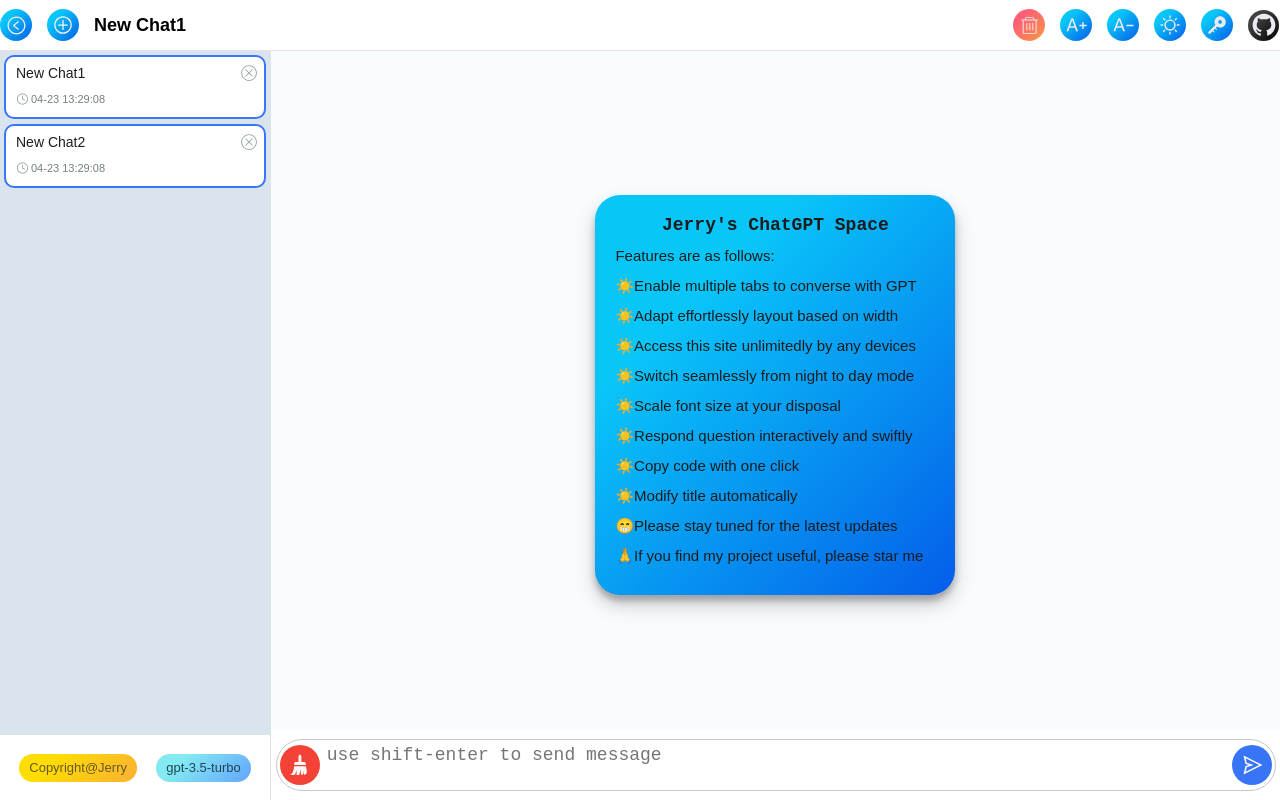
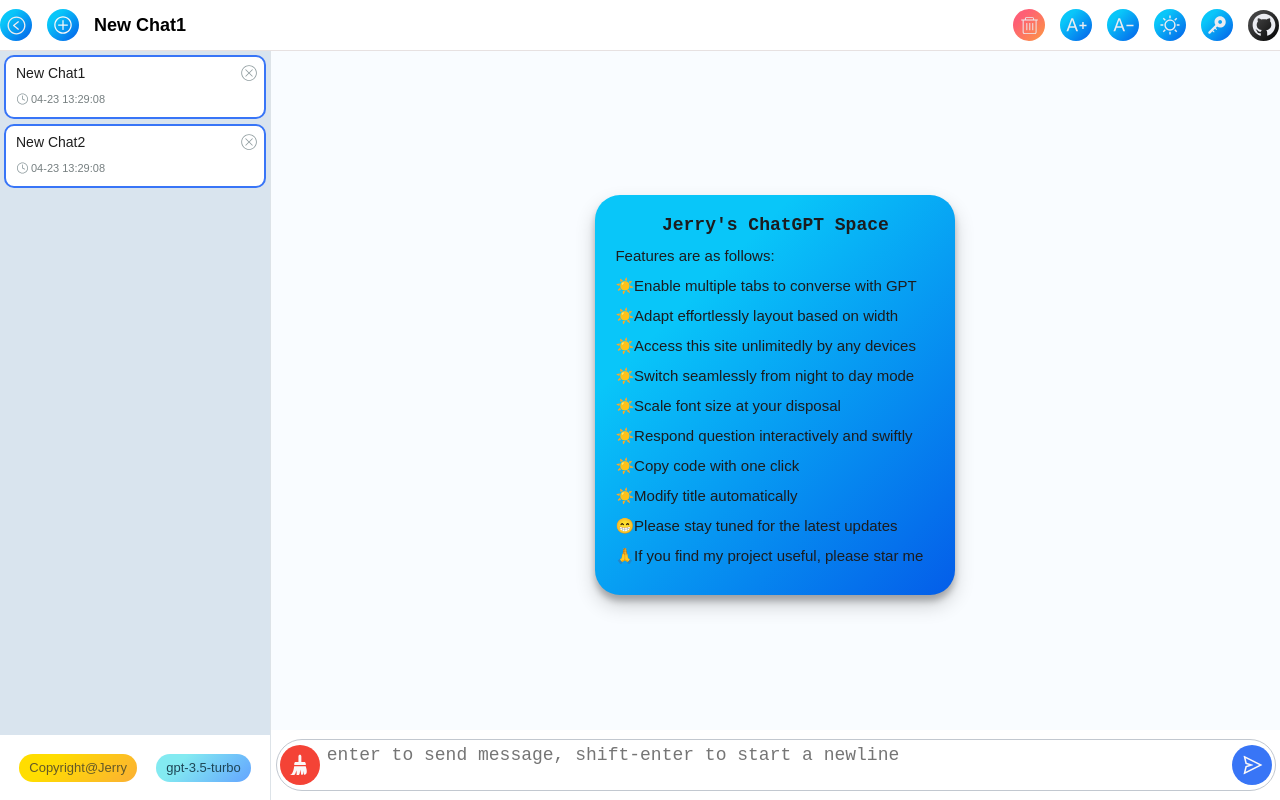
Before and after one commit to jerry0chou/chat-gpt-web, a React (Create React App) app: page / in a window 1280 px wide. Built offline with nearby package versions, Linux system fonts and the light colour scheme; what markdown-it-katex would draw is missing.

Commit message:
alter placeholder and shortcut key for sending message

```diff
--- a/src/components/InputArea/InputArea.tsx
+++ b/src/components/InputArea/InputArea.tsx
@@ -23,10 +23,9 @@ export default function InputArea(p: InputAreaProps) {
         dispatch(setInputString(value));
     }
     const onKeyUp = useCallback((e: any) => {
-        console.log('code', e.code)
         // shift-enter
-        if(e.code === 'Enter' && e.shiftKey) {
-            console.log('====shift-enter')
+        if(e.code === 'Enter') {
+            console.log('====enter===')
             p.onSubmit(inputString)
             clearText()
             setTextAreaHeight(initHeight)
@@ -38,7 +37,7 @@ export default function InputArea(p: InputAreaProps) {
     return (
         <PositionInputArea foldMenu={foldMenu}>
             <InputContainer theme={theme} height={textAreaHeight}>
-                <TextArea placeholder={"use shift-enter to send message"} theme={theme} height={textAreaHeight-30} value={inputString} onKeyUp={onKeyUp} onChange={onInputChange}/>
+                <TextArea placeholder={"enter to send message, shift-enter to start a newline"} theme={theme} height={textAreaHeight-30} value={inputString} onKeyUp={onKeyUp} onChange={onInputChange}/>
                 <RoundButton direction={'right'} onClick={() => {
                     p.onSubmit(inputString)
                     clearText()
```
